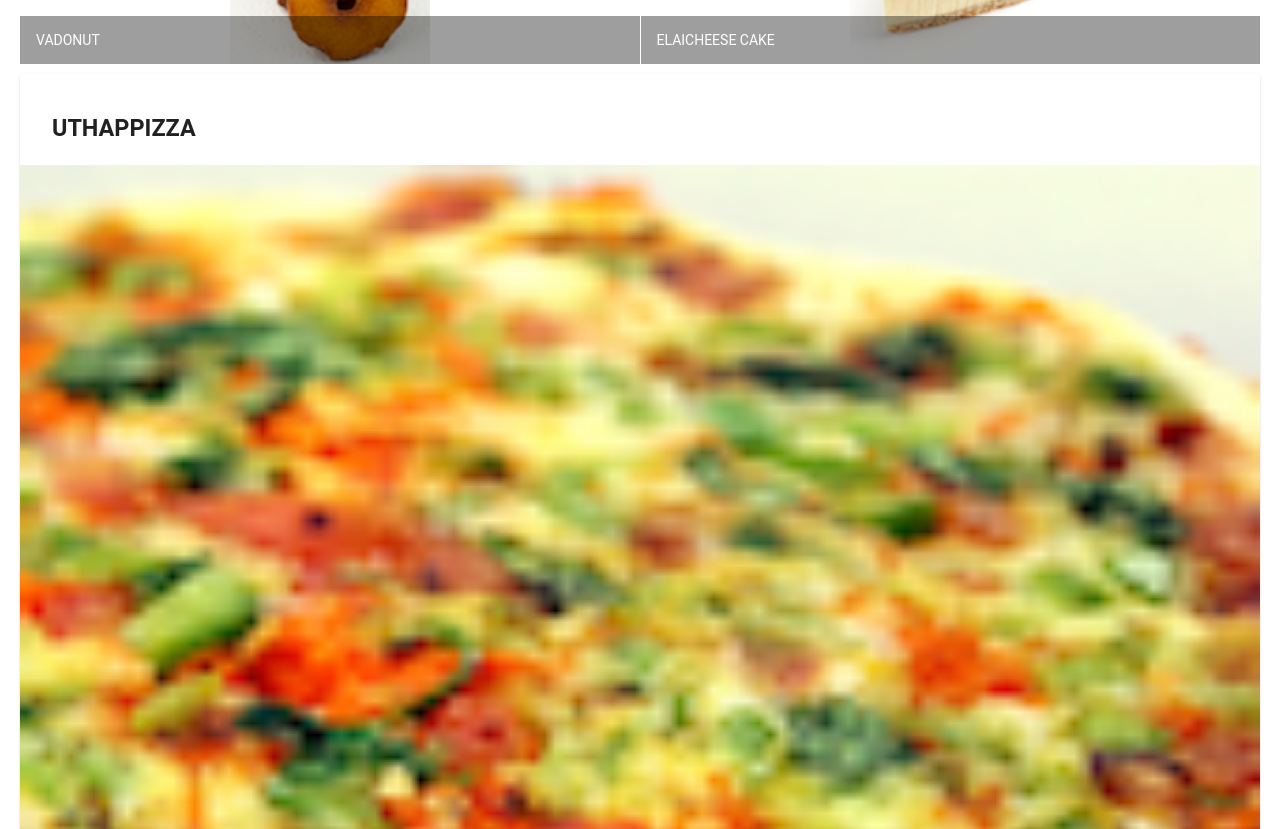
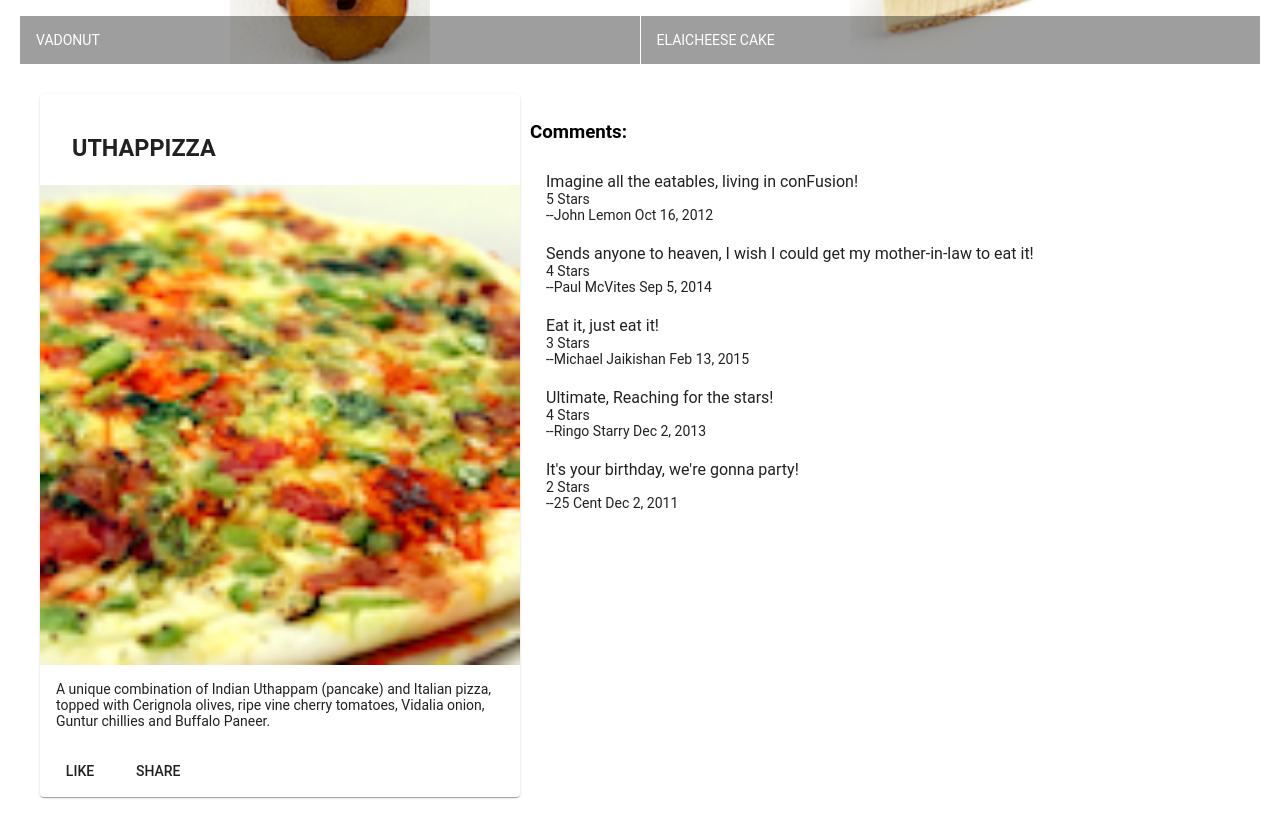
Before and after one commit to nicolas-aldao/angular-coursera, an Angular app: page / in a window 1280 px wide. Shown: the part 500-1329 px from the top of the page. Built offline with nearby package versions, Linux system fonts and the light colour scheme.

Commit message:
First Assignment

```diff
--- a/src/app/app.module.ts
+++ b/src/app/app.module.ts
@@ -14,11 +14,13 @@
 
 import 'hammerjs'; // agregamos el import
 import { MenuComponent } from './menu/menu.component';
+import { DishdetailComponent } from './dishdetail/dishdetail.component';
 
 @NgModule({
   declarations: [
     AppComponent,
-    MenuComponent
+    MenuComponent,
+    DishdetailComponent
   ],
   imports: [
     BrowserModule,
--- /dev/null
+++ b/src/app/dishdetail/dishdetail.component.html
@@ -0,0 +1,48 @@
+
+
+<div class="container"
+    fxLayout="row"
+    fxLayout.sm="column"
+    fxLayout.xs="column"
+    fxLayoutAlign.gt-md="space-around-center"
+    fxLayoutGap="10px"
+    fxLayoutGap.xs="0">
+
+    <div fxFlex="40">
+      <div fxFlex *ngIf="dish">
+        <mat-card>
+            <mat-card-header>
+                <mat-card-title>
+                    <h3>{{dish.name | uppercase}}</h3>
+                </mat-card-title>
+            </mat-card-header>
+            <img mat-card-image src={{dish.image}} alt={{dish.name}}>
+            <mat-card-content>
+                <p>{{dish.description}}</p>
+            </mat-card-content>
+            <mat-card-actions>
+                <button mat-button>LIKE</button>
+                <button mat-button>SHARE</button>
+            </mat-card-actions>
+        </mat-card>
+      </div>
+    </div>
+
+
+
+    <div fxFlex="40">
+        <mat-list fxFlex *ngIf="dish">
+            <h3>Comments:</h3>
+
+            <mat-list-item *ngFor="let comment of dish.comments">
+                <h1 matLine>{{comment.comment}}</h1>
+                <p matLine>
+                    <span>{{comment.rating}} Stars</span>
+                    <br>
+                    <span>--{{comment.author}} {{comment.date | date}}</span>
+                </p>
+            </mat-list-item>
+        </mat-list>
+    </div>
+
+</div>
--- /dev/null
+++ b/src/app/dishdetail/dishdetail.component.ts
@@ -0,0 +1,61 @@
+import { Component, OnInit } from '@angular/core';
+
+const DISH = {
+  id: '0',
+  name: 'Uthappizza',
+  image: '/assets/images/uthappizza.png',
+  category: 'mains',
+  featured: true,
+  label: 'Hot',
+  price: '4.99',
+  // tslint:disable-next-line:max-line-length
+  description: 'A unique combination of Indian Uthappam (pancake) and Italian pizza, topped with Cerignola olives, ripe vine cherry tomatoes, Vidalia onion, Guntur chillies and Buffalo Paneer.',
+  comments: [
+       {
+           rating: 5,
+           comment: 'Imagine all the eatables, living in conFusion!',
+           author: 'John Lemon',
+           date: '2012-10-16T17:57:28.556094Z'
+       },
+       {
+           rating: 4,
+           comment: 'Sends anyone to heaven, I wish I could get my mother-in-law to eat it!',
+           author: 'Paul McVites',
+           date: '2014-09-05T17:57:28.556094Z'
+       },
+       {
+           rating: 3,
+           comment: 'Eat it, just eat it!',
+           author: 'Michael Jaikishan',
+           date: '2015-02-13T17:57:28.556094Z'
+       },
+       {
+           rating: 4,
+           comment: 'Ultimate, Reaching for the stars!',
+           author: 'Ringo Starry',
+           date: '2013-12-02T17:57:28.556094Z'
+       },
+       {
+           rating: 2,
+           comment: 'It\'s your birthday, we\'re gonna party!',
+           author: '25 Cent',
+           date: '2011-12-02T17:57:28.556094Z'
+       }
+   ]
+};
+
+@Component({
+  selector: 'app-dishdetail',
+  templateUrl: './dishdetail.component.html',
+  styleUrls: ['./dishdetail.component.scss']
+})
+export class DishdetailComponent implements OnInit {
+
+  dish = DISH;
+
+  constructor() { }
+
+  ngOnInit() {
+  }
+
+}
--- a/src/app/menu/menu.component.html
+++ b/src/app/menu/menu.component.html
@@ -21,7 +21,9 @@
         </mat-grid-list>
     </div>
 
-    <div fxFlex *ngIf="selectedDish">
+    <app-dishdetail></app-dishdetail>
+
+    <!--<div fxFlex *ngIf="selectedDish">
         <mat-card>
             <mat-card-header>
                 <mat-card-title>
@@ -37,7 +39,7 @@
                 <button mat-button>SHARE</button>
             </mat-card-actions>
         </mat-card>
-    </div>
+    </div>-->
 
 
     <!-- VERSION ANTERIOR DEL MENU-->
```
Also changed, not shown: src/app/dishdetail/dishdetail.component.scss (added), 1 other file (tests, documents, lock files or other folders).
